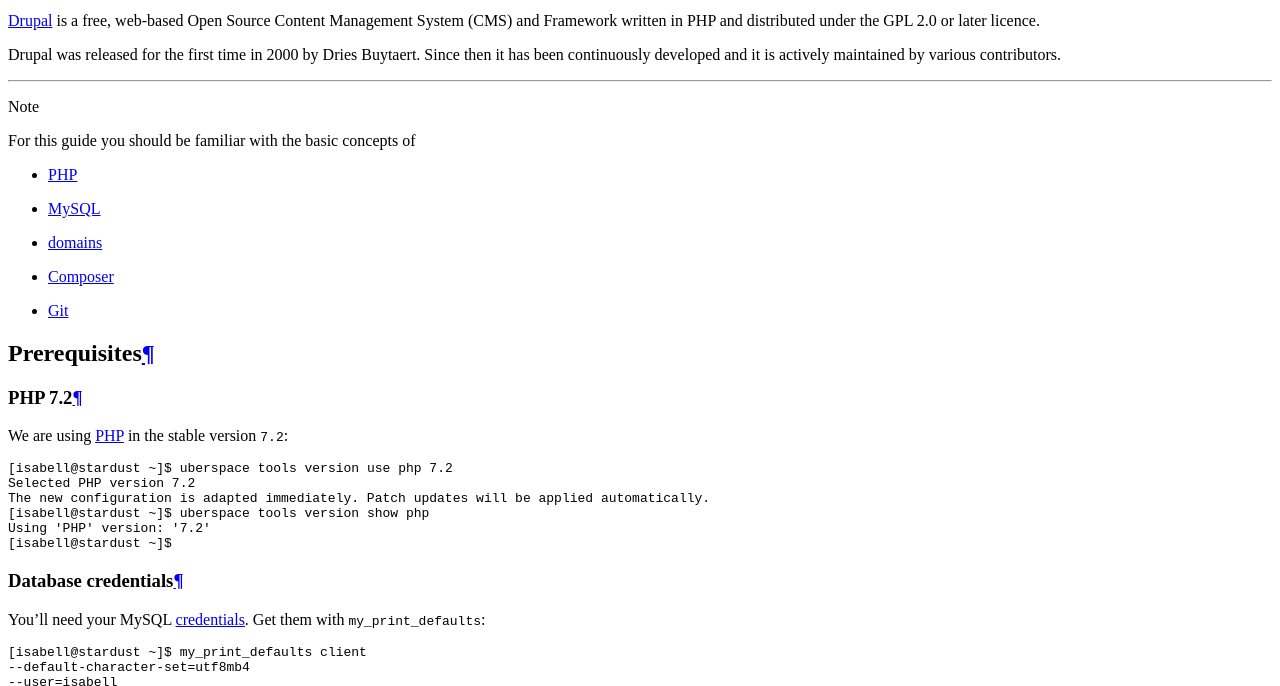
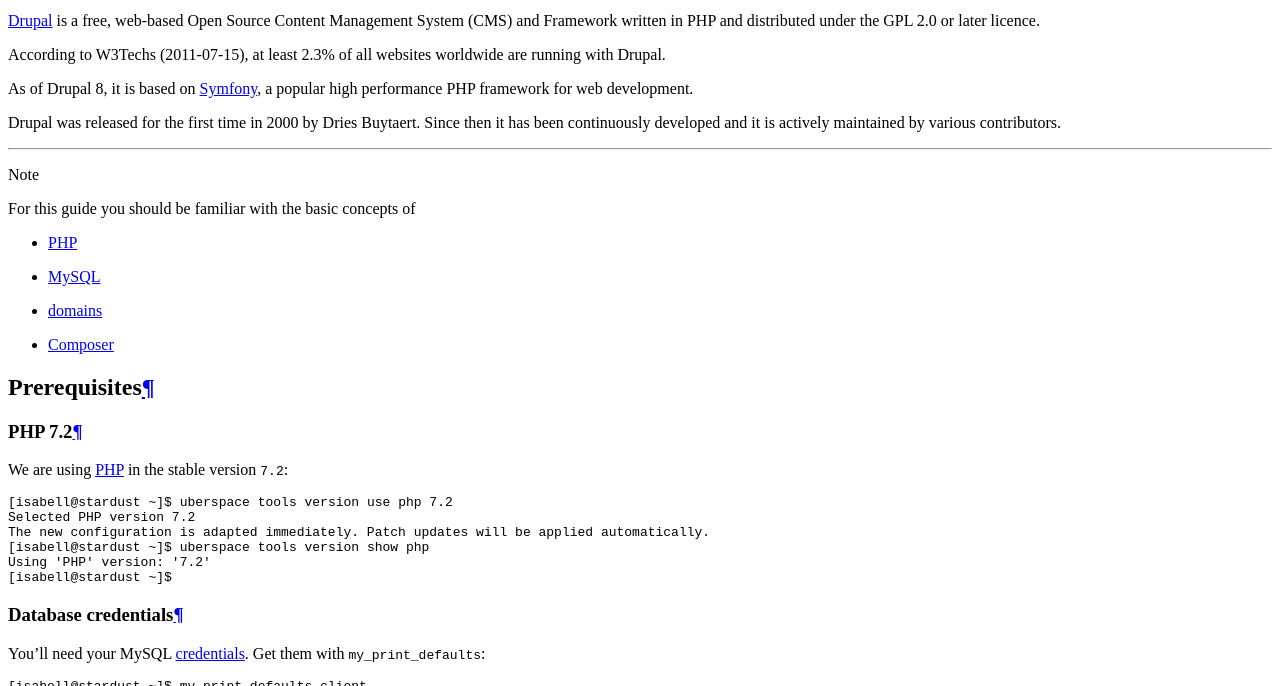
Before and after one commit to Uberspace/lab, a Sphinx documentation site: the page built from source/guide_drupal.rst, in a window 1280 px wide and 900 px high, scrolled down 2476 px, cut to the strip 214-900 px from the top of the window. Built offline with Sphinx 7.4.7 and the Read the Docs theme 2.0.0, drawn with Linux system fonts in a browser that asks for light colours.

Commit message:
[drupal] increased intro (Symfony, distibution).

```diff
--- a/source/guide_drupal.rst
+++ b/source/guide_drupal.rst
@@ -19,6 +19,10 @@
 
 Drupal_ is a free, web-based Open Source Content Management System (CMS) and Framework written in PHP and distributed under the GPL 2.0 or later licence.
 
+According to  W3Techs (2011-07-15), at least 2.3% of all websites worldwide are running with Drupal.
+
+As of Drupal 8, it is based on Symfony_, a popular high performance PHP framework for web development.
+
 Drupal was released for the first time in 2000 by Dries Buytaert. Since then it has been continuously developed and it is actively maintained by various contributors.
 
 ----
@@ -29,7 +33,6 @@
   * :manual:`MySQL <database-mysql>`
   * :manual:`domains <web-domains>`
   * Composer_
-  * Git_
 
 
 Prerequisites
```
